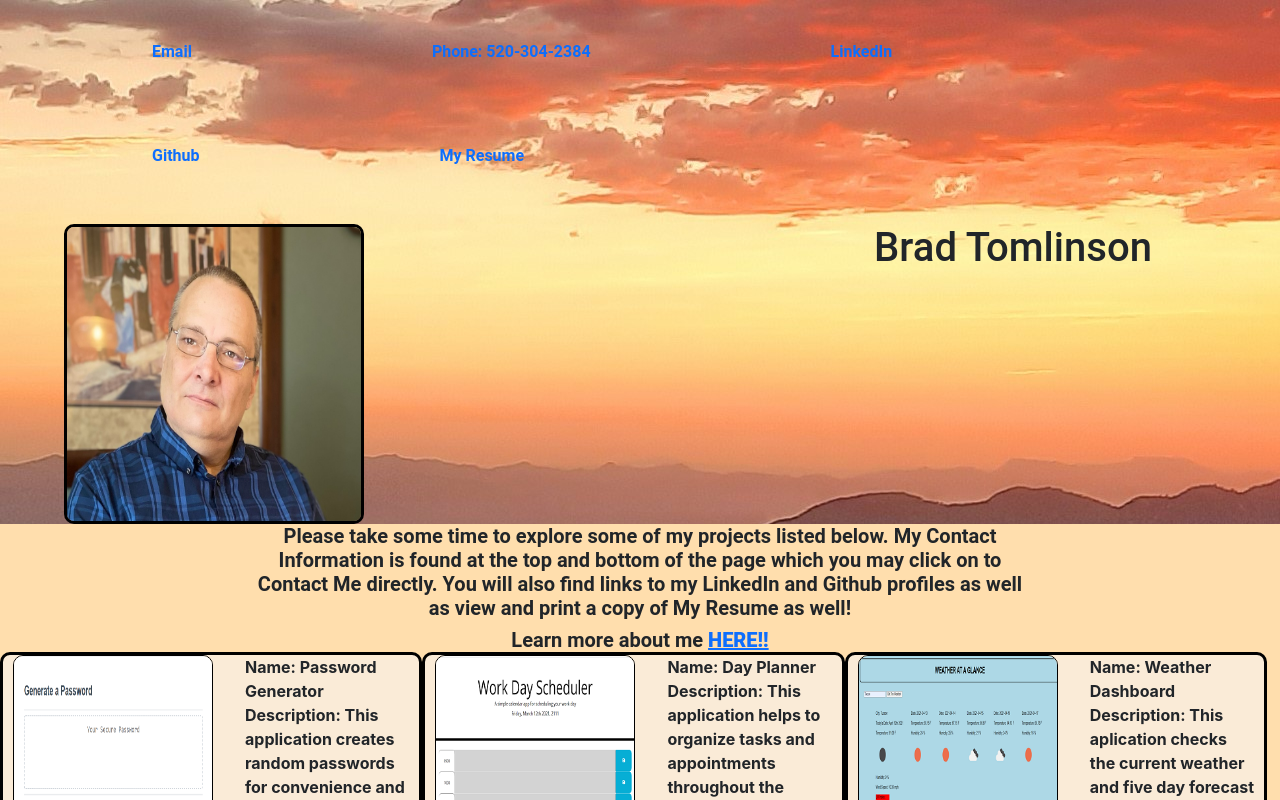
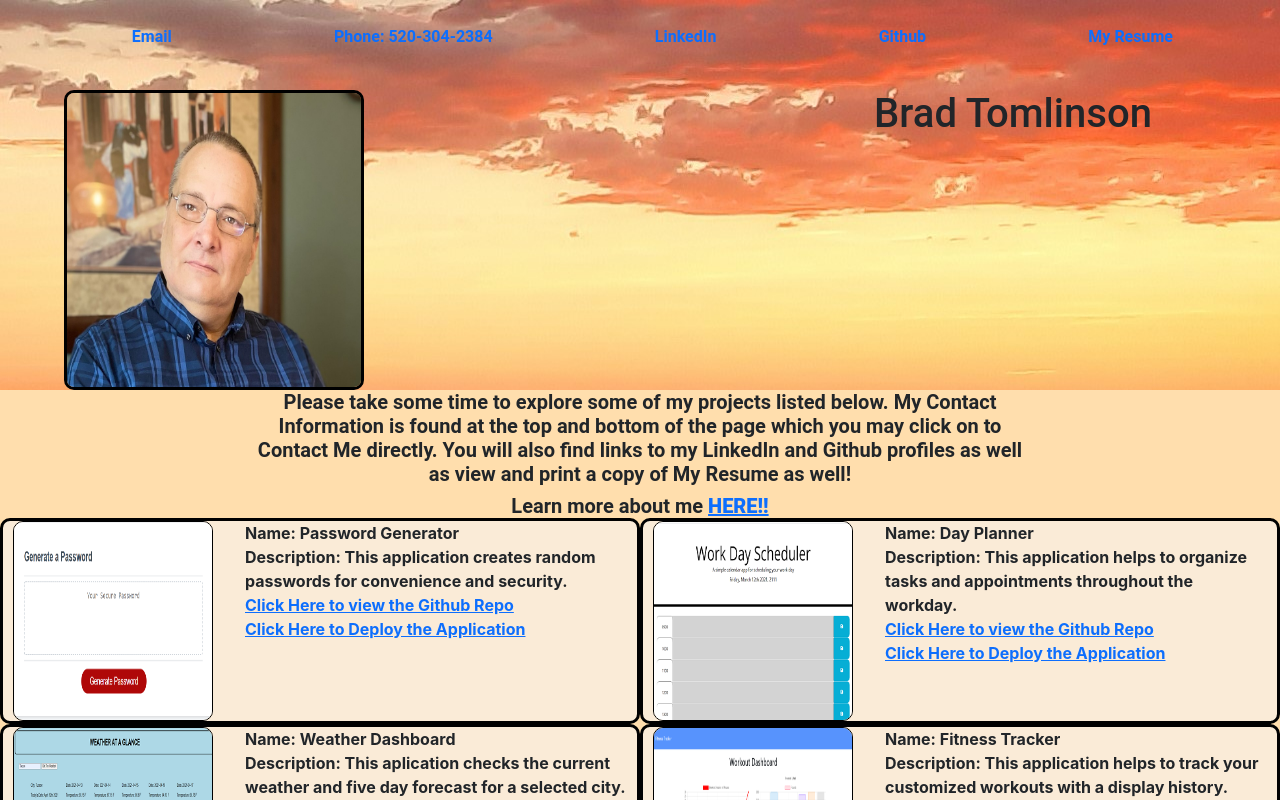
Before and after one commit to bradfan/showcase-portfolio, a React (Create React App) app: page / in a window 1280 px wide. Shown: the top 800 px of the page. Built offline with nearby package versions, Linux system fonts and the light colour scheme.

Commit message:
adjust css card install react dom

```diff
--- a/package.json
+++ b/package.json
@@ -8,6 +8,7 @@
     "@testing-library/user-event": "^12.8.3",
     "react": "^17.0.2",
     "react-dom": "^17.0.2",
+    "react-router-dom": "^5.2.0",
     "react-scripts": "4.0.3",
     "web-vitals": "^1.1.1"
   },
--- a/src/App.js
+++ b/src/App.js
@@ -4,6 +4,7 @@ import Header from "./Header";
 import Card from "./Card";
 import Footer from "./Footer";
 import Section from "./Section";
+import { BrowserRouter as Router, Route } from "react-router-dom";
 
 class App extends Component {
   state = {
--- a/src/Card.js
+++ b/src/Card.js
@@ -4,7 +4,7 @@ const styles = {
   display: "flex",
   flexDirection: "row",
   float: "left",
-  width: "33%",
+  width: "50%",
   padding: "0 10px",
   border: "3px solid black",
   borderRadius: "10px",
--- a/src/Header.js
+++ b/src/Header.js
@@ -10,10 +10,12 @@ const styles = {
 const lineStyle = {
   listStyleType: "none",
   display: "inline-block",
-  marginLeft: "120px",
-  marginRight: "120px",
-  marginTop: "40px",
-  marginBottom: "40px",
+  marginLeft: "8%",
+  marginRight: "5%",
+  marginTop: "2%",
+  marginBottom: "2%",
+  fontWeight: "600",
+  fontSize: "1rem",
 };
 
 const name = {
@@ -33,6 +35,7 @@ const pic = {
 
 function Header() {
   return (
+    <body>
       <div style={styles}>
         <nav>
           <ul>
@@ -77,6 +80,7 @@ function Header() {
         </div>
         <img src={face} style={pic} alt="Brad Tomlinson" />
       </div>
+    </body>
   );
 }
 
```
Also changed, not shown: 1 other file (tests, documents, lock files or other folders). Lines whose indentation alone changed are shown as unchanged.
